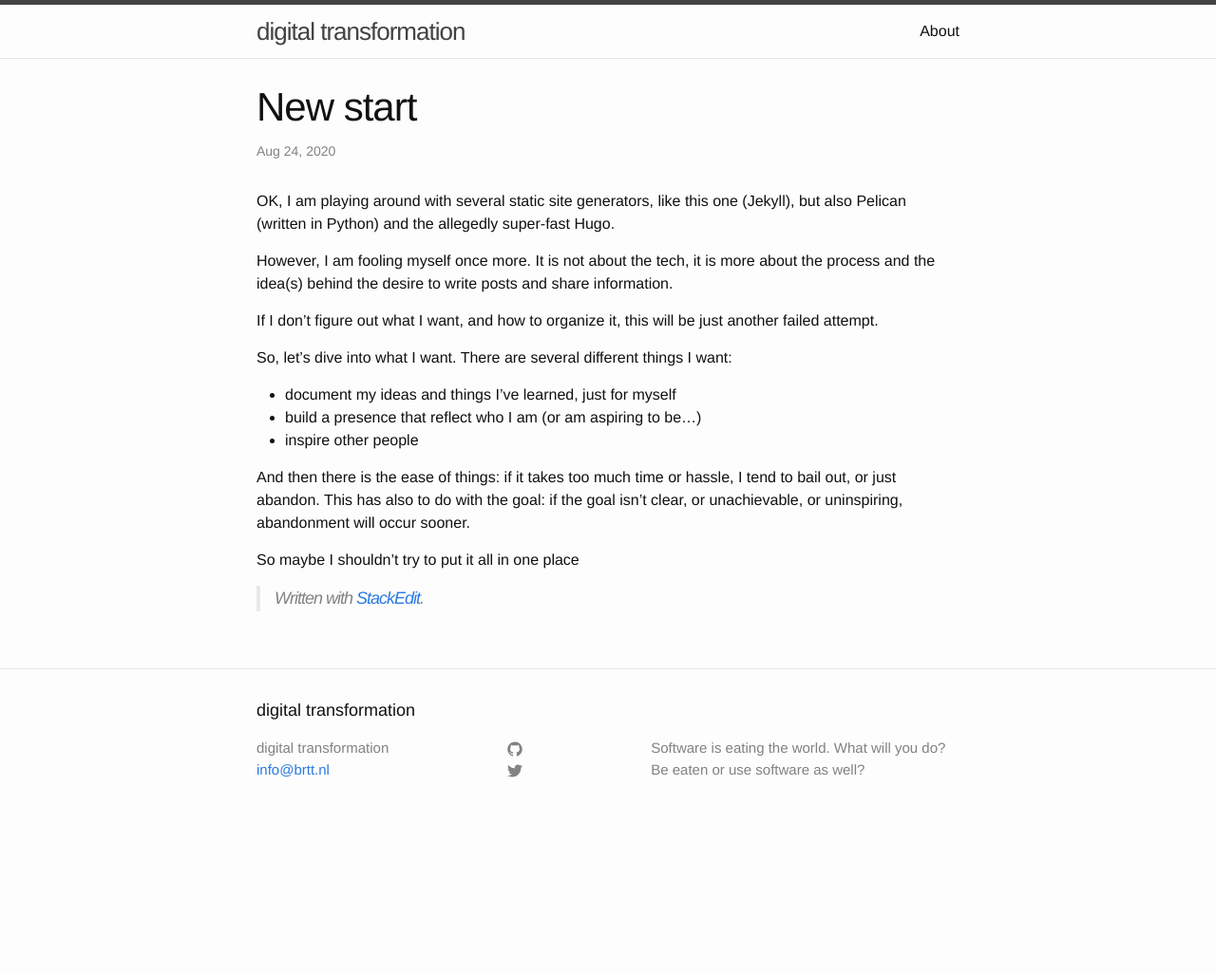
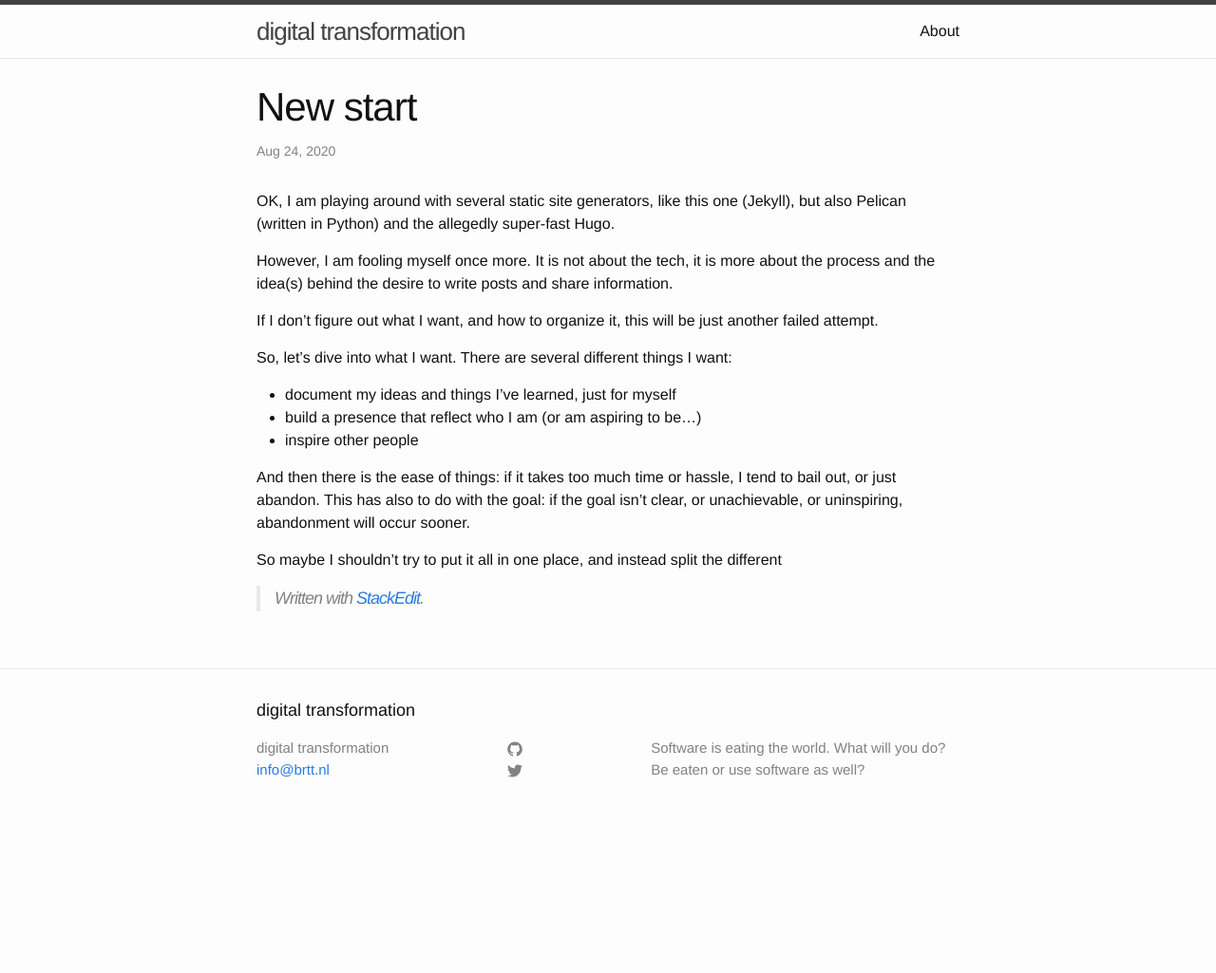
Before and after one commit to wijnandb/wijnandb.github.io, a Jekyll site: the page built from _posts/2020-8-24-new-start.md, in a window 1280 px wide. Shown: the whole page at 95% size. Built offline with Jekyll 4.4.1, drawn with Linux system fonts in a browser that asks for light colours.

Commit message:
_posts/2020-8-24-new-start.md updated from https://stackedit.io/

```diff
--- a/_posts/2020-8-24-new-start.md
+++ b/_posts/2020-8-24-new-start.md
@@ -20,10 +20,10 @@ There are several different things I want:
 
 And then there is the ease of things: if it takes too much time or hassle, I tend to bail out, or just abandon. This has also to do with the goal: if the goal isn't clear, or unachievable, or uninspiring, abandonment will occur sooner.
 
-So maybe I shouldn't try to put it all in one place
+So maybe I shouldn't try to put it all in one place, and instead split the different
 
 > Written with [StackEdit](https://stackedit.io/).
 <!--stackedit_data:
-eyJoaXN0b3J5IjpbNTQ2MzA2NTcsLTExMTAzMjQzNjUsNzcyMD
-Y2NjldfQ==
+eyJoaXN0b3J5IjpbNDA4NDgyMjM4LC0xMTEwMzI0MzY1LDc3Mj
+A2NjY5XX0=
 -->
```
